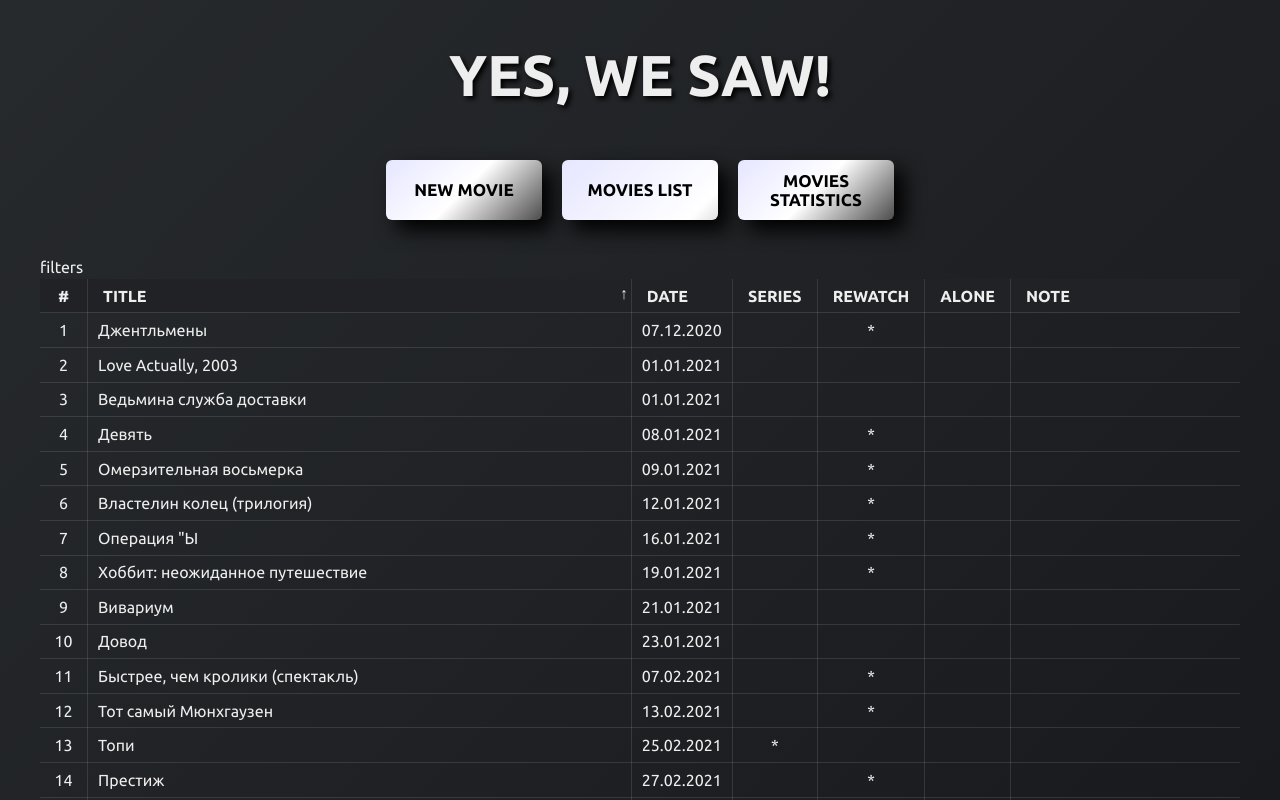
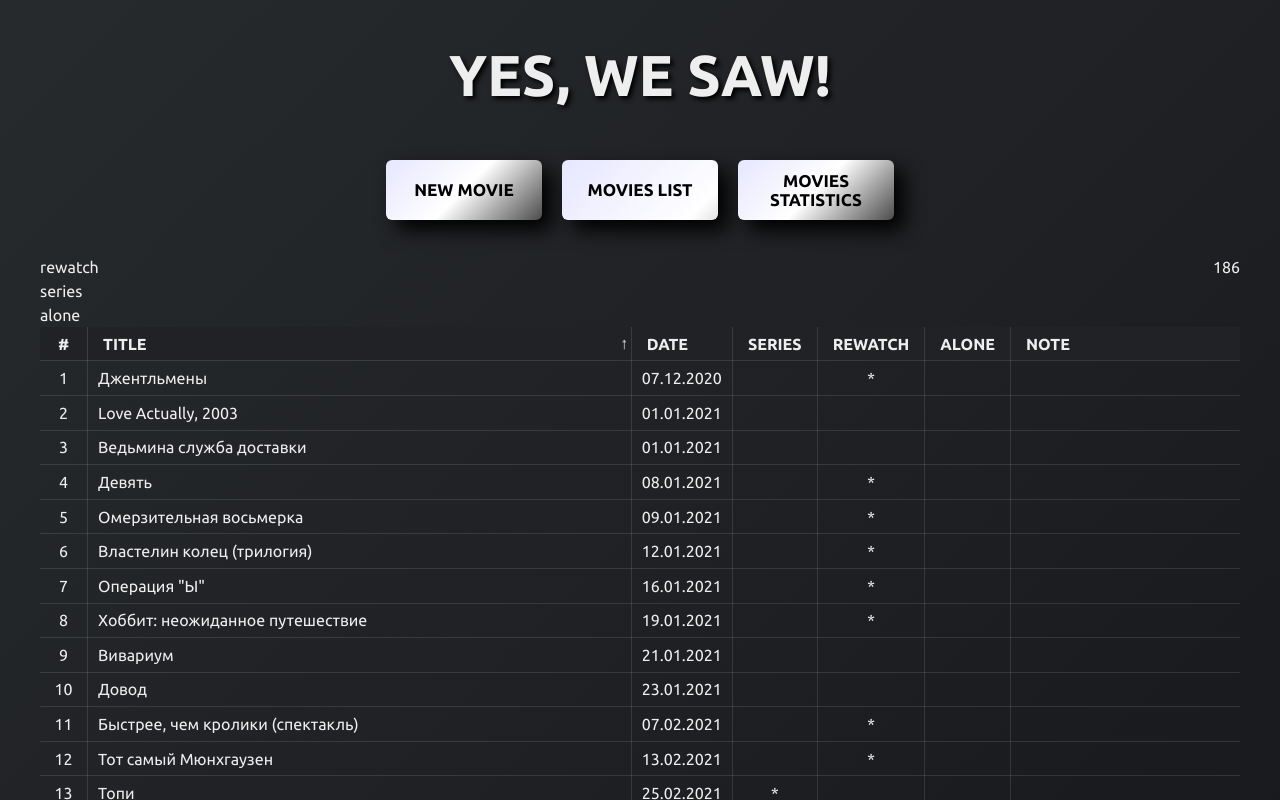
Before and after one commit to KikelDmitry/yes-we-saw, a Vue app: page /movies in a window 1280 px wide. Built offline with nearby package versions, Linux system fonts and the light colour scheme.

Commit message:
inter commit

```diff
--- a/public/movies.json
+++ b/public/movies.json
@@ -49,7 +49,7 @@
  },
  {
    "date": "16.01.2021",
-    "title": "Операция \"Ы",
+   "title": "Операция \"Ы\"",
    "series": "",
    "alone": "",
    "rewatch": "*",
@@ -129,7 +129,7 @@
  },
  {
    "date": "13.03.2021",
-    "title": "Нос или заговор \"не таких",
+   "title": "Нос или заговор \"не таких\"",
    "series": "",
    "alone": "",
    "rewatch": "",
@@ -1350,5 +1350,141 @@
    "alone": "",
    "rewatch": "*",
    "note": ""
+ },
+ {
+   "date": "20.08.2023",
+   "title": "Ходячий замок",
+   "series": "",
+   "alone": "",
+   "rewatch": "*",
+   "note": ""
+ },
+ {
+   "date": "02.09.2023",
+   "title": "Борат",
+   "series": "",
+   "alone": "",
+   "rewatch": "*",
+   "note": ""
+ },
+ {
+   "date": "12.10.2023",
+   "title": "Сказка странствий ",
+   "series": "",
+   "alone": "*",
+   "rewatch": "*",
+   "note": ""
+ },
+ {
+   "date": "15.10.2023",
+   "title": "Жмурки",
+   "series": "",
+   "alone": "",
+   "rewatch": "*",
+   "note": ""
+ },
+ {
+   "date": "21.10.2023",
+   "title": "Брат",
+   "series": "",
+   "alone": "",
+   "rewatch": "*",
+   "note": ""
+ },
+ {
+   "date": "21.10.2023",
+   "title": "Брат 2",
+   "series": "",
+   "alone": "",
+   "rewatch": "*",
+   "note": ""
+ },
+ {
+   "date": "25.10.2023",
+   "title": "Достать ножи: стеклянная луковица",
+   "series": "",
+   "alone": "",
+   "rewatch": "",
+   "note": "Meh"
+ },
+ {
+   "date": "04.11.2023",
+   "title": "Формула любви ",
+   "series": "",
+   "alone": "",
+   "rewatch": "*",
+   "note": ""
+ },
+ {
+   "date": "20.11.2023",
+   "title": "Упражнения в прекрасном ",
+   "series": "",
+   "alone": "",
+   "rewatch": "*",
+   "note": ""
+ },
+ {
+   "date": "30.11.2023",
+   "title": "Разговорник",
+   "series": "",
+   "alone": "",
+   "rewatch": "",
+   "note": ""
+ },
+ {
+   "date": "01.12.2023",
+   "title": "Особенности национальной охоты ",
+   "series": "",
+   "alone": "",
+   "rewatch": "*",
+   "note": ""
+ },
+ {
+   "date": "09.12.2023",
+   "title": "Стражи галактики 3",
+   "series": "",
+   "alone": "*",
+   "rewatch": "",
+   "note": ""
+ },
+ {
+   "date": "15.12.2023",
+   "title": "Кин-дза-дза",
+   "series": "",
+   "alone": "",
+   "rewatch": "*",
+   "note": ""
+ },
+ {
+   "date": "21.12.2023",
+   "title": "Слезы капали ",
+   "series": "",
+   "alone": "",
+   "rewatch": "*",
+   "note": ""
+ },
+ {
+   "date": "22.12.2023",
+   "title": "Афоня",
+   "series": "",
+   "alone": "",
+   "rewatch": "*",
+   "note": ""
+ },
+ {
+   "date": "24.12.2023",
+   "title": "Мимино",
+   "series": "",
+   "alone": "",
+   "rewatch": "*",
+   "note": ""
+ },
+ {
+   "date": "29.12.2023",
+   "title": "Убийцы цветочной луны",
+   "series": "",
+   "alone": "",
+   "rewatch": "",
+   "note": "meh"
  }
 ]
--- a/src/App.vue
+++ b/src/App.vue
@@ -86,9 +86,12 @@ body {
   // }
 
   &__inner {
+    min-height: 100vh;
     max-width: 1220px;
     margin: 0 auto;
     padding: 0px 10px;
+    display: flex;
+    flex-direction: column;
 
     @include df(768) {
       padding: 0;
--- a/src/components/AppFilters.vue
+++ b/src/components/AppFilters.vue
@@ -1,14 +1,48 @@
 <template>
   <div class="filters">
-    filters
-  </div>
+      <form class="filters__form">
+
+        <button
+          type="button"
+          v-for="filter in filters"
+          :key="filter"
+          @click="filterBy(filter)"
+        >
+          {{ filter }}
+        </button>
+      </form>
+      <div class="filters__amount">
+        {{ length }}
+      </div>
+    </div>
 </template>
 
 <script>
+import { mapGetters } from "vuex";
+
 export default {
-
+  data() {
+    return {
+      filters: ["rewatch", "series", "alone"],
+    }
+  },
+  computed: {
+    ...mapGetters({
+      length: "moviesTotal",
+    }),
+  },
+  methods: {
+    filterBy(field) {
+      this.$store.state.moviesList = this.$store.state.moviesList.filter(
+        (item) => {
+          return !item[field];
+        }
+      );
+    },
+  }
 }
 </script>
 
-<style>
+<style lang="scss" scoped>
+
 </style>
--- a/src/components/table/MoviesTable.vue
+++ b/src/components/table/MoviesTable.vue
@@ -45,8 +45,8 @@
         </tbody>
       </table>
     </div>
-    <div class="last-block">To be continued...</div>
   </div>
+
 </template>
 
 <script>
@@ -61,6 +61,7 @@ export default {
     return {
       dir: "DESC",
       sortedBy: "title",
+
     };
   },
   computed: {
@@ -87,6 +88,7 @@ export default {
         }
       );
     },
+
     outputProp(prop) {
       if (typeof prop == "boolean") {
         return prop === true ? "x" : null;
@@ -102,6 +104,15 @@ export default {
 .movies-list {
   width: 100%;
 }
+
+.filters {
+  display: flex;
+  justify-content: space-between;
+  &__form {
+  }
+  &__amount {
+  }
+}
 .table-wrapper {
   overflow: auto;
 }
@@ -112,10 +123,11 @@ export default {
   min-width: 900px;
   width: 100%;
   border-collapse: collapse;
+
   &__row {
     &--head {
-      // position: sticky;
-      // top: 0;
+      position: sticky;
+      top: 0;
       background-color: $color-bg;
       text-transform: uppercase;
     }
@@ -133,28 +145,30 @@ export default {
     .table__row--head & {
       padding-left: 15px;
       padding-right: 15px;
+      user-select: none;
 
       &:not(.table__cell--num) {
         &.is-sort {
           position: relative;
           &::after {
+            content: "↓";
             position: absolute;
             right: 3px;
             line-height: 1.2;
+            transition: all 200ms;
           }
           &.is-asc {
             &::after {
-              content: "↓";
             }
           }
           &.is-desc {
             &::after {
-              content: "↑";
+              transform: rotateX(180deg) translateY(-22%);
             }
           }
-          &:hover {
-            cursor: pointer;
-          }
+        }
+        &:hover {
+          cursor: pointer;
         }
       }
     }
@@ -190,13 +204,5 @@ export default {
     }
   }
 }
-.last-block {
-  display: flex;
-  justify-content: center;
-  align-items: center;
-  min-height: 100px;
-  font-size: 6vmin;
-  text-align: center;
-  opacity: 0.6;
-}
+
 </style>
--- a/src/store/index.js
+++ b/src/store/index.js
@@ -1,5 +1,5 @@
 import { createStore } from 'vuex';
-import {config} from './config';
+import { config } from './config';
 
 export default createStore({
   state: {
--- a/src/views/AppPage.vue
+++ b/src/views/AppPage.vue
@@ -15,6 +15,7 @@ export default {
 
 <style lang="scss" scoped>
 .content {
+  flex: 1;
   position: relative;
   padding: 20px 0;
 }
--- a/src/views/MoviesListPage.vue
+++ b/src/views/MoviesListPage.vue
@@ -1,7 +1,7 @@
 <template>
-
   <main-content :addClass="title.toLowerCase()">
-    <movies-table> </movies-table>
+    <movies-table></movies-table>
+    <div class="last-block">To be continued...</div>
   </main-content>
 </template>
 
@@ -23,4 +23,13 @@ export default {
 </script>
 
 <style lang="scss" scoped>
+.last-block {
+  display: flex;
+  justify-content: center;
+  align-items: center;
+  min-height: 100px;
+  font-size: 6vmin;
+  text-align: center;
+  opacity: 0.6;
+}
 </style>
```
Also changed, not shown: 1 other file (tests, documents, lock files or other folders). Lines whose indentation alone changed are shown as unchanged.
